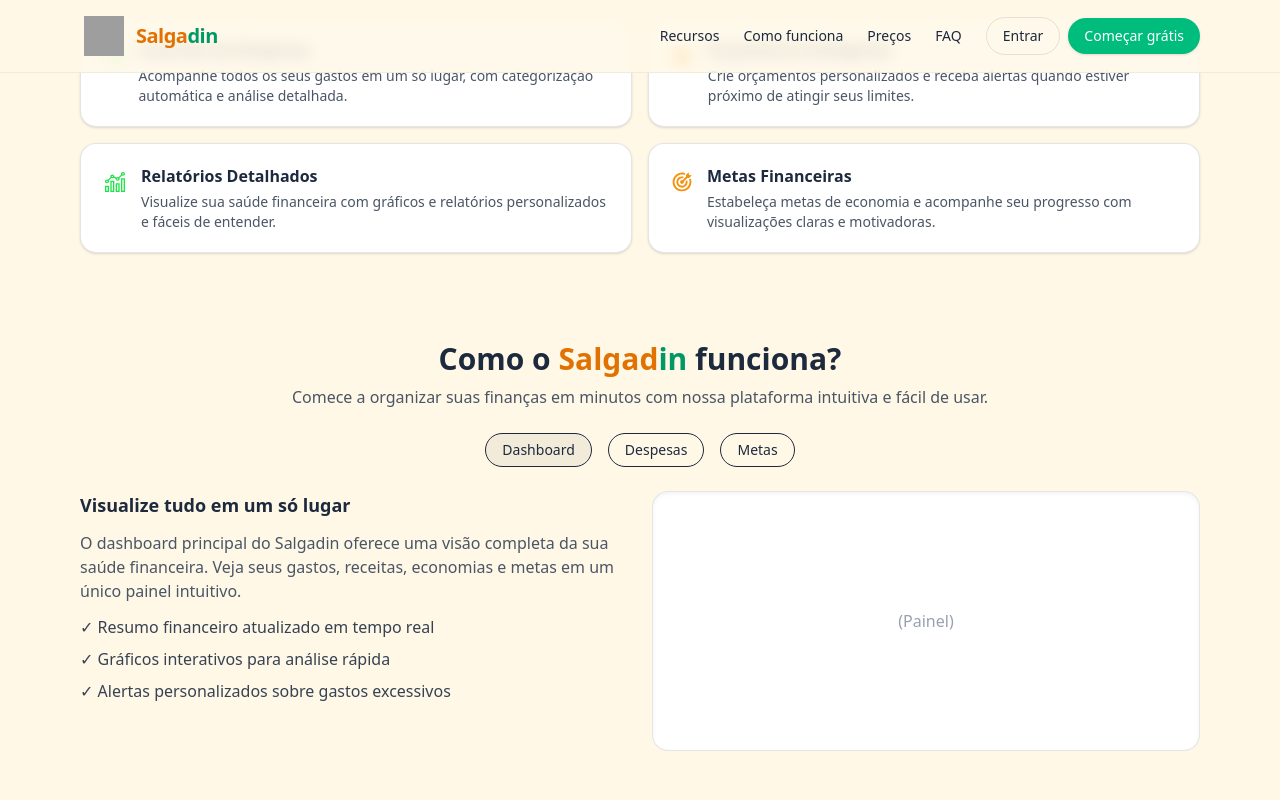
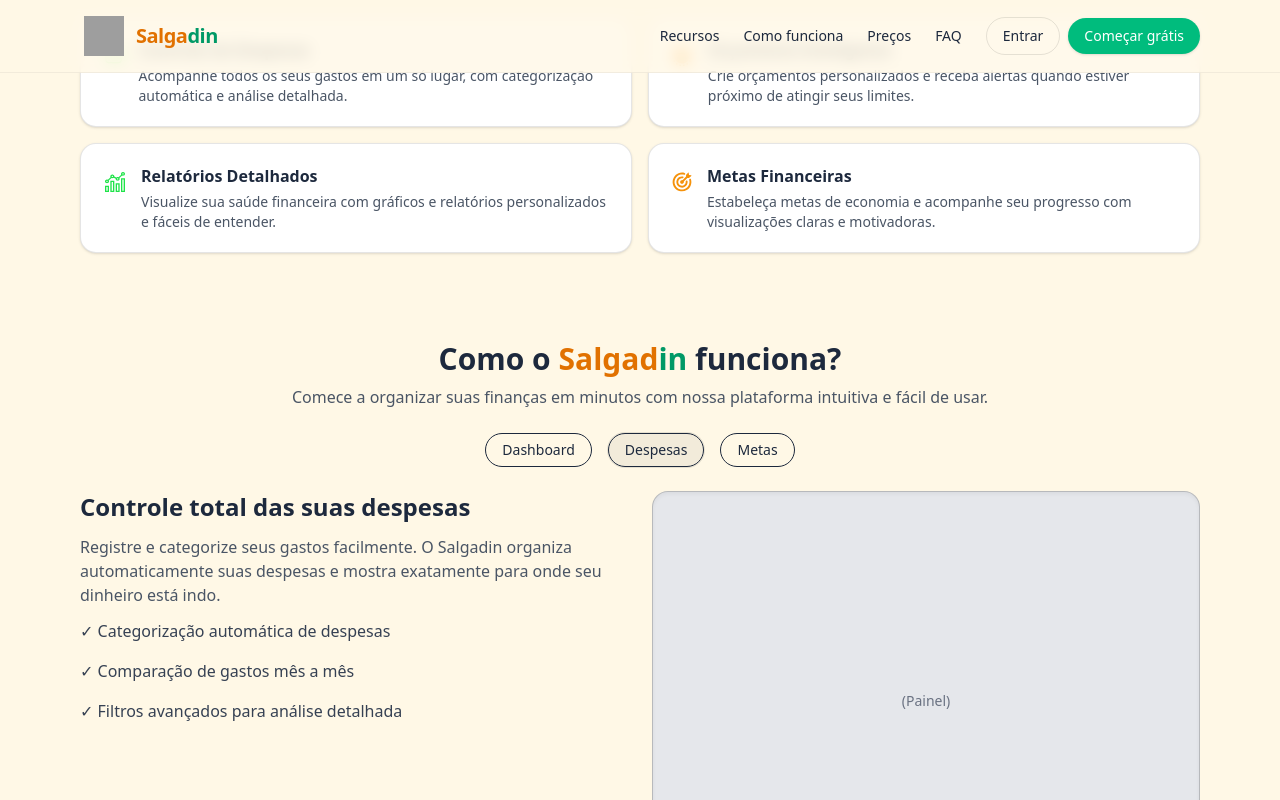
Before and after one commit to wmsalves/Salgadin, a React (Vite) app in the folder Salgadin-web/: page / in a window 1280 px wide. Both pictures are taken after a click on the tab "Despesas". Shown: the part 998-1798 px from the top of the page. Built offline with nearby package versions, Linux system fonts and the light colour scheme; grey boxes are pictures that could not be loaded.

Commit message:
feat: add "Expenses" and "Goals" tabs to How It Works section

```diff
--- a/Salgadin-web/src/pages/HomePage.tsx
+++ b/Salgadin-web/src/pages/HomePage.tsx
@@ -10,6 +10,8 @@
 
 export default function HomePage() {
   const [isOpen, setIsOpen] = useState(false);
+  type TabKey = "Dashboard" | "Despesas" | "Metas";
+  const [activeTab, setActiveTab] = useState<TabKey>("Dashboard");
 
   return (
     <div className="min-h-screen bg-[#fff8e6] text-slate-800">
@@ -207,7 +209,7 @@
         </div>
       </section>
 
-      {/* Como funciona */}
+      {/* Como funciona (com abas) */}
       <section id="how" className="mx-auto max-w-6xl px-4 py-12">
         <h2 className="text-center text-2xl sm:text-3xl font-extrabold">
           Como o <span className="text-amber-600">Salgad</span>
@@ -218,37 +220,111 @@
           intuitiva e fácil de usar.
         </p>
 
-        <div className="mt-6 flex justify-center gap-4 text-sm">
-          {["Dashboard", "Despesas", "Metas"].map((t, i) => (
+        {/* Abas */}
+        <div
+          role="tablist"
+          aria-label="Como funciona - abas"
+          className="mt-6 flex justify-center gap-2 sm:gap-4 text-sm"
+        >
+          {(["Dashboard", "Despesas", "Metas"] as TabKey[]).map((t) => {
+            const selected = activeTab === t;
+            return (
               <button
                 key={t}
-              className={`rounded-full border px-4 py-1.5 hover:bg-black/5 ${
-                i === 0 ? "bg-black/5" : ""
-              }`}
+                role="tab"
+                aria-selected={selected}
+                aria-controls={`panel-${t}`}
+                onClick={() => setActiveTab(t)}
+                className={[
+                  "rounded-full border px-4 py-1.5 transition",
+                  selected
+                    ? "bg-black/5 ring-1 ring-black/10"
+                    : "hover:bg-black/5",
+                ].join(" ")}
               >
                 {t}
               </button>
-          ))}
+            );
+          })}
         </div>
 
+        {/* Conteúdo */}
         <div className="mt-6 grid grid-cols-1 md:grid-cols-2 gap-6 items-start">
+          {/* Lado esquerdo: textos */}
           <div className="space-y-3 text-sm sm:text-base">
-            <h3 className="text-lg font-semibold">
+            {activeTab === "Dashboard" && (
+              <>
+                <h3 className="text-2xl font-extrabold">
                   Visualize tudo em um só lugar
                 </h3>
                 <p className="text-gray-600">
-              O dashboard principal do Salgadin oferece uma visão completa da
-              sua saúde financeira. Veja seus gastos, receitas, economias e
-              metas em um único painel intuitivo.
+                  O dashboard principal do Salgadin oferece uma visão completa
+                  da sua saúde financeira. Veja seus gastos, receitas, economias
+                  e metas em um único painel intuitivo.
                 </p>
                 <ul className="space-y-2 text-gray-700">
                   <li>✓ Resumo financeiro atualizado em tempo real</li>
                   <li>✓ Gráficos interativos para análise rápida</li>
                   <li>✓ Alertas personalizados sobre gastos excessivos</li>
                 </ul>
+              </>
+            )}
+
+            {activeTab === "Despesas" && (
+              <>
+                <h3 className="text-2xl font-extrabold">
+                  Controle total das suas despesas
+                </h3>
+                <p className="text-gray-600">
+                  Registre e categorize seus gastos&nbsp;facilmente. O Salgadin
+                  organiza automaticamente suas despesas e mostra exatamente
+                  para onde seu dinheiro está indo.
+                </p>
+                <ul className="space-y-4 text-gray-700">
+                  <li>✓ Categorização automática de despesas</li>
+                  <li>✓ Comparação de gastos mês a mês</li>
+                  <li>✓ Filtros avançados para análise detalhada</li>
+                </ul>
+              </>
+            )}
+
+            {activeTab === "Metas" && (
+              <>
+                <h3 className="text-2xl font-extrabold">
+                  Alcance seus objetivos financeiros
+                </h3>
+                <p className="text-gray-600">
+                  Defina metas claras e acompanhe seu&nbsp;progresso. O Salgadin
+                  ajuda você a economizar para o que realmente importa, seja uma
+                  viagem, um carro novo ou a sua independência financeira.
+                </p>
+                <ul className="space-y-4 text-gray-700">
+                  <li>✓ Criação de metas personalizadas</li>
+                  <li>✓ Acompanhamento visual do progresso</li>
+                  <li>
+                    ✓ Sugestões de economia para atingir metas mais rápido
+                  </li>
+                </ul>
+              </>
+            )}
           </div>
-          <div className="h-[260px] rounded-2xl border border-black/10 bg-white shadow-inner grid place-items-center text-gray-400">
-            (Painel)
+
+          {/* Lado direito: mock box */}
+          <div
+            id={`panel-${activeTab}`}
+            role="tabpanel"
+            aria-labelledby={activeTab}
+            className="h-[360px] md:h-[420px] rounded-2xl border border-black/20 bg-gray-200 shadow-inner p-4 grid place-items-center text-gray-500"
+          >
+            {activeTab === "Dashboard" && (
+              <span className="text-sm">(Painel)</span>
+            )}
+
+            {activeTab === "Despesas" && (
+              <span className="text-sm">(Painel)</span>
+            )}
+
+            {activeTab === "Metas" && <span className="text-sm">(Painel)</span>}
           </div>
         </div>
       </section>
```
Lines whose indentation alone changed are shown as unchanged.
